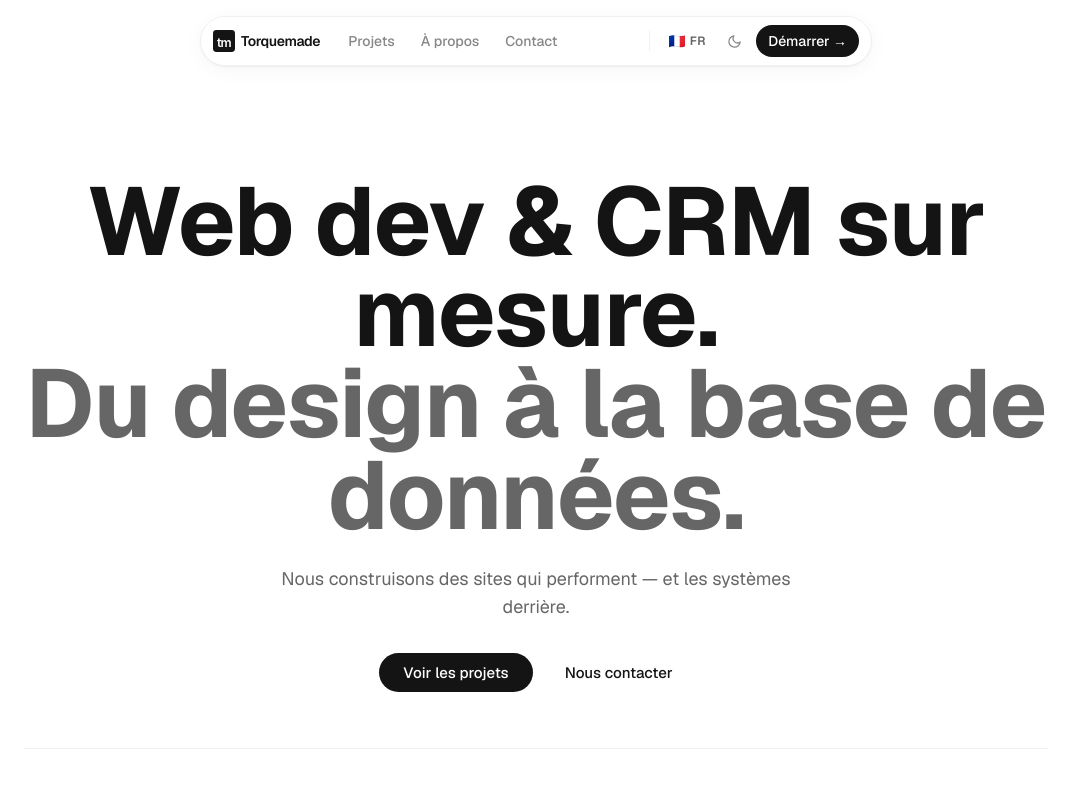
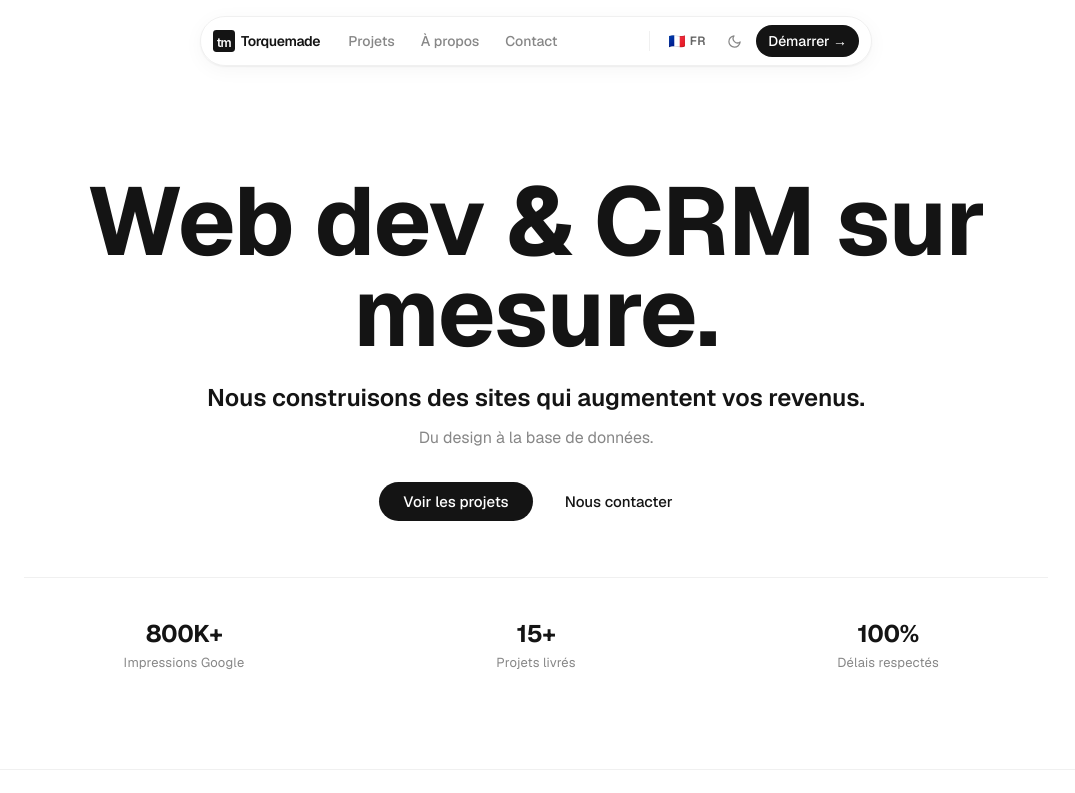
Before and after one commit to loanrmb/torquemade-v2, a Next.js app: page / in a window 1280 px wide. Shown: the top 793 px of the page, without its empty margins (104-1179 px from the left). Built offline with nearby package versions, Linux system fonts and the light colour scheme.

Commit message:
Update page.tsx

```diff
--- a/app/page.tsx
+++ b/app/page.tsx
@@ -8,6 +8,7 @@ import { useLang } from '@/components/app-provider'
 import { strings } from '@/lib/strings'
 import { featuredProjects } from '@/lib/projects'
 import { useScrollReveal } from '@/lib/use-scroll-reveal'
+import { RotatingHero } from '@/components/rotating-text'
 
 export default function HomePage() {
   const lang = useLang()
@@ -31,18 +32,19 @@ export default function HomePage() {
               style={{ color: 'hsl(var(--text-primary))' }}
             >
               {t.hero.headline1}
-              <br />
-              <span style={{ color: 'hsl(var(--text-secondary))' }}>
-                {t.hero.headline2}
-              </span>
             </h1>
 
-            {/* Sub */}
+            {/* Rotating sub-headline */}
+            <div className="fade-up fade-up-d1 mt-6">
+              <RotatingHero lang={lang} />
+            </div>
+
+            {/* Smaller secondary line */}
             <p
-              className="fade-up fade-up-d1 mt-6 text-body-lg max-w-xl"
-              style={{ color: 'hsl(var(--text-secondary))' }}
+              className="fade-up fade-up-d1 mt-3 text-base"
+              style={{ color: 'hsl(var(--text-tertiary))' }}
             >
-              {t.hero.sub}
+              {t.hero.headline2}
             </p>
 
             {/* CTAs */}
```
